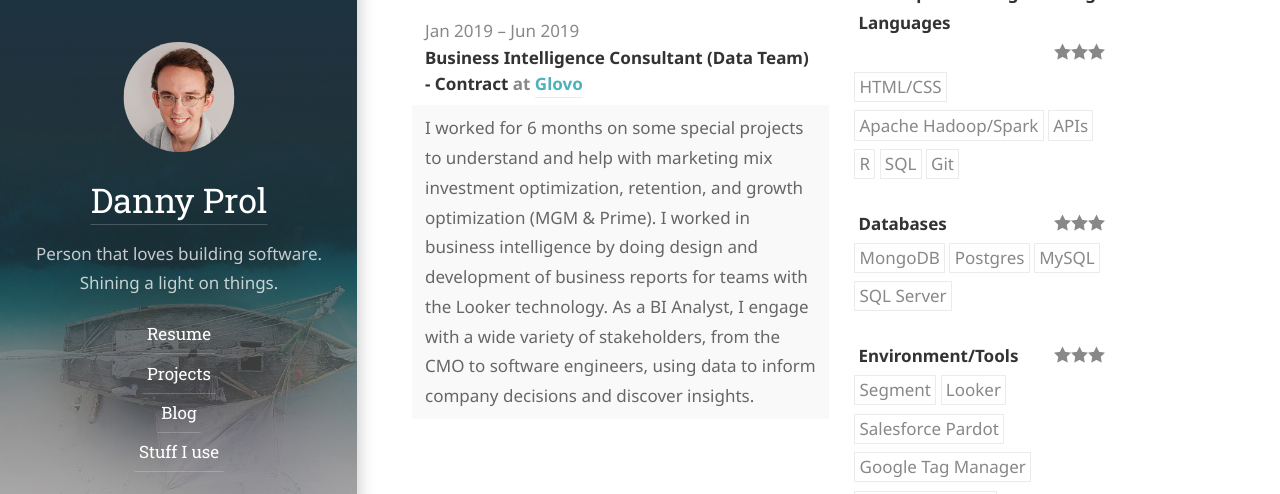
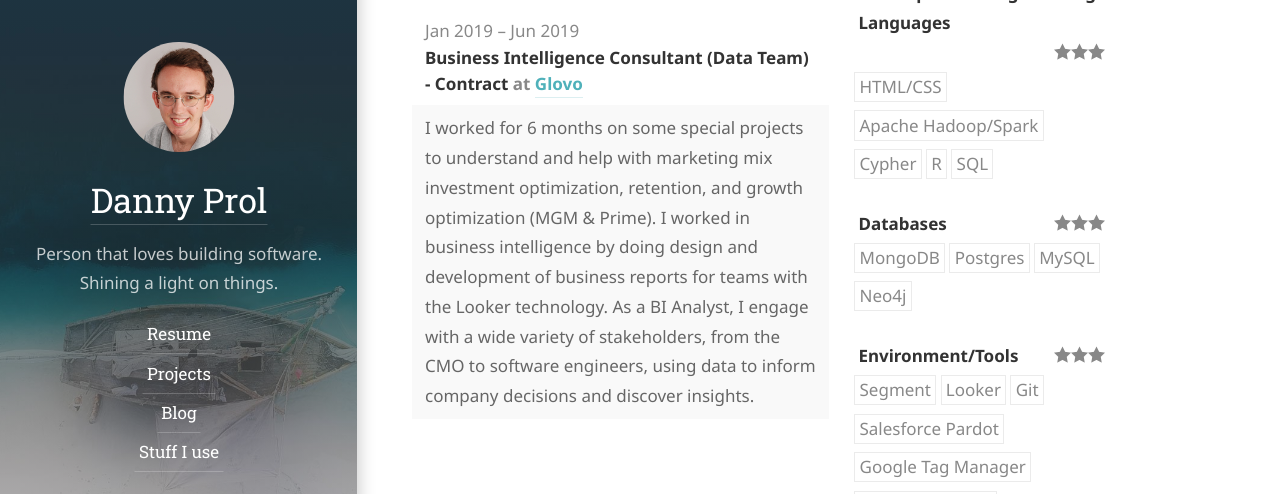
Before and after one commit to dprol/dprol.github.io, a Jekyll site: the page built from resume.md, in a window 1280 px wide and 900 px high, scrolled down 773 px. Shown: the part 146-640 px from the top of the window. Built offline with Jekyll 4.4.1, drawn with Linux system fonts in a browser that asks for light colours; some web fonts are replaced.

Commit message:
Update resume.yml

```diff
--- a/_data/resume.yml
+++ b/_data/resume.yml
@@ -99,22 +99,22 @@ skills:
     keywords:
       - "HTML/CSS"
       - "Apache Hadoop/Spark"
-      - "APIs"
+      - "Cypher"
       - "R"
       - "SQL"
-      - "Git"
   - name: "Databases"
     level: "Master"
     keywords:
       - "MongoDB"
       - "Postgres"
       - "MySQL"
-      - "SQL Server"
+      - "Neo4j"
   - name: "Environment/Tools"
     level: "Master"
     keywords:
       - "Segment"
       - "Looker"
+      - "Git"
       - "Salesforce Pardot"
       - "Google Tag Manager"
       - "Tableau Desktop"
```
